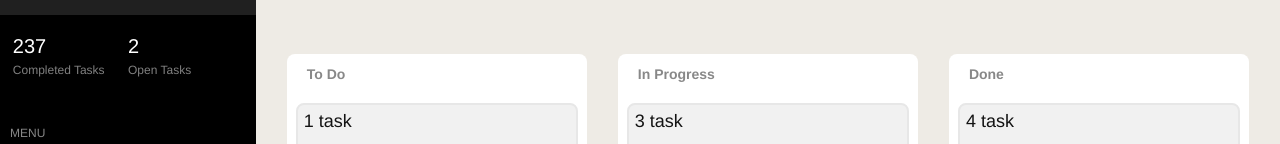
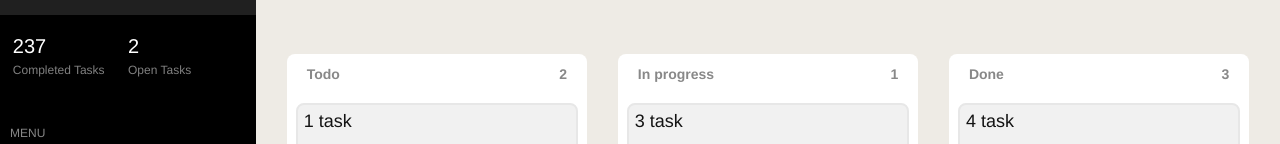
Before and after one commit to Kaplia/lesson-5, a Vue app: page /kanban in a window 1280 px wide. Shown: the part 141-285 px from the top of the page. Built offline with nearby package versions, Linux system fonts and the light colour scheme.

Commit message:
11 lesson

```diff
--- a/src/components/Kanban.vue
+++ b/src/components/Kanban.vue
@@ -2,7 +2,8 @@
     #container
         .content-1.box
             .navbar-task
-                h1 To Do
+                h1 {{TASK_STATUSES.TODO}}
+                h2 {{tasks[TASK_STATUSES.TODO].length}}
             draggable.draggable(:list="tasks[TASK_STATUSES.TODO]"  group="task" @change="changeStatus($event, TASK_STATUSES.TODO)" )
               .card-task(v-for='(task, index) in tasks[TASK_STATUSES.TODO]' :key='task.id' @click='openModal(task, index)')
                 .task-name
@@ -11,7 +12,8 @@
                     p {{task.deadline}}
         .content-2.box
             .navbar-task
-                h1 In Progress
+                h1 {{TASK_STATUSES.IN_PROGRESS}}
+                h2 {{tasks[TASK_STATUSES.IN_PROGRESS].length}}
             draggable.draggable( group="task" :list="tasks[TASK_STATUSES.IN_PROGRESS]"   @change="changeStatus($event, TASK_STATUSES.IN_PROGRESS)")
               .card-task(v-for='(task, index) in tasks[TASK_STATUSES.IN_PROGRESS]' :key='task.id' @click='openModal(task, index)')
                 .task-name
@@ -20,7 +22,8 @@
                     p {{task.deadline}}
         .content-3.box
             .navbar-task
-                h1 Done
+                h1 {{TASK_STATUSES.DONE}}
+                h2 {{tasks[TASK_STATUSES.DONE].length}}
             draggable.draggable(group="task" :list="tasks[TASK_STATUSES.DONE]"   @change="changeStatus($event, TASK_STATUSES.DONE)")
               .card-task(v-for='(task, index) in tasks[TASK_STATUSES.DONE]' :key='task.id' @click='openModal(task, index)')
                 .task-name
@@ -176,6 +179,16 @@
         color: #131313;
         text-align: left;
         line-height: 40px;
+        float:left;
+    }
+
+    .navbar-task h2 {
+        opacity: 0.5;
+        font: bold 14px/17px Helvetica;
+        color: #131313;
+        text-align: right;
+        line-height: 40px;
+        float:right;
     }
 
     #container {
```
